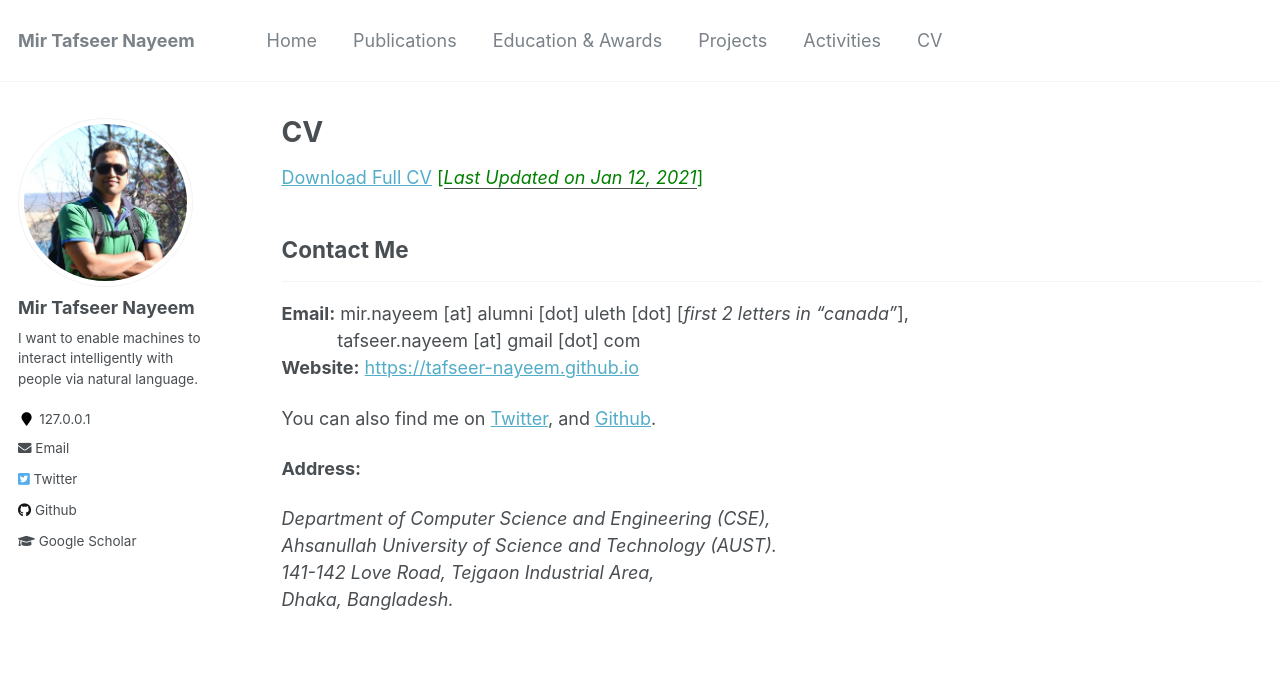
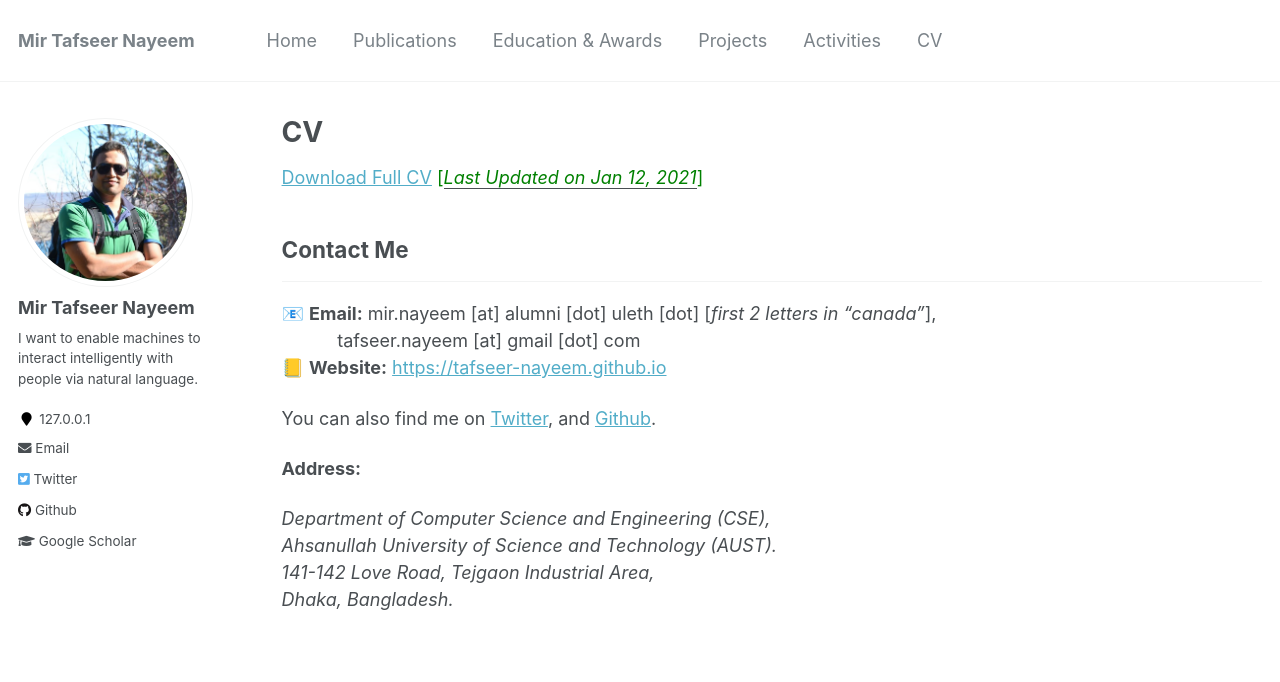
Before and after one commit to sujan-sarker/sujan-sarker.github.io, a Jekyll site: the page built from _pages/cv.md, in a window 1280 px wide and 1374 px high. Shown: the top 682 px of the window. Built offline with Jekyll 4.4.1, drawn with Linux system fonts in a browser that asks for light colours; grey boxes are pictures that could not be loaded.

Commit message:
Update cv.md

```diff
--- a/_pages/cv.md
+++ b/_pages/cv.md
@@ -10,9 +10,9 @@ author_profile: true
 ## Contact Me
 -------------
 
-**Email:** mir.nayeem [at] alumni [dot] uleth [dot] [*first 2 letters in “canada”*], <br />
+📧 **Email:** mir.nayeem [at] alumni [dot] uleth [dot] [*first 2 letters in “canada”*], <br />
 &nbsp; &nbsp; &nbsp; &nbsp; &nbsp;&nbsp; tafseer.nayeem [at] gmail [dot] com <br />
-**Website:** [https://tafseer-nayeem.github.io](https://tafseer-nayeem.github.io/) <br />
+📒 **Website:** [https://tafseer-nayeem.github.io](https://tafseer-nayeem.github.io/) <br />
 
 You can also find me on [Twitter](https://twitter.com/mtnayeem), and [Github](https://github.com/tafseer-nayeem).
 
```
